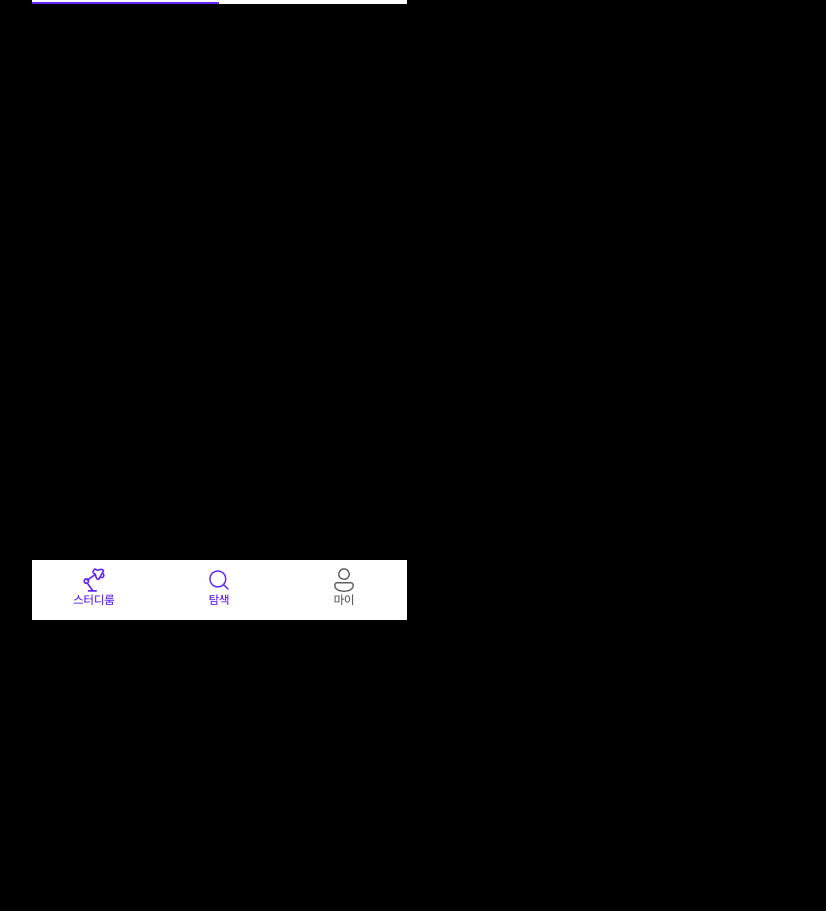
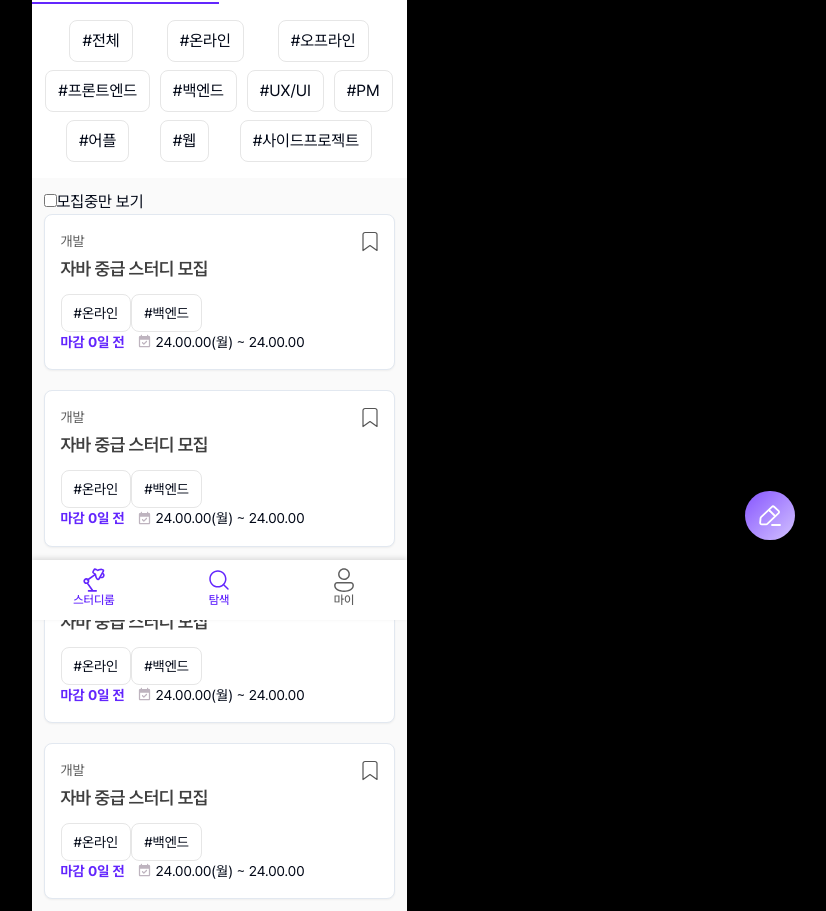
Before and after one commit to SuaJeong-winter/Swith_snProject, a Next.js app: page /search in a window 1280 px wide. Shown: the part 180-1091 px from the top of the page, without its empty margins (421-1247 px from the left). Before the commit the page ends 800 px from the top, so only its background shows below. Built offline with nearby package versions, Linux system fonts and the light colour scheme.

Commit message:
feat:스터디 탐색 필터, 리스트, 플로팅버튼 추가

```diff
--- a/app/search/page.tsx
+++ b/app/search/page.tsx
@@ -1,6 +1,18 @@
 import BottomNavBar from '~/components/common/bottom-nav-bar'
 import { Tabs, TabsList, TabsTrigger } from '~/components/ui/tabs'
 import SearchIcon from '~/assets/icon_search.svg'
+import CalendarMini from '~/assets/icon_calendar-mini.svg'
+import BookmarkOff from '~/assets/icon_bookmark-off.svg'
+import BookmarkOn from '~/assets/icon_bookmark-on.svg'
+import StudyCreateIcon from '~/assets/icon_study-create.svg'
+import { Chip } from '~/components/ui/chip'
+import {
+  Card,
+  CardContent,
+  CardDescription,
+  CardHeader,
+  CardTitle,
+} from '~/components/ui/card'
 
 export default function searchPage() {
   return (
@@ -14,7 +26,7 @@ export default function searchPage() {
           <input
             type="text"
             placeholder="어떤 스터디를 찾고 싶나요?"
-            className="w-11/12 rounded-md border border-[#DDDDDD] bg-[#F3F3F3] px-3 py-2 pl-9"
+            className="w-11/12 rounded-md border border-border bg-[#F3F3F3] px-3 py-2 pl-9"
           />
           <SearchIcon className="absolute left-6 top-1/4 h-5 w-5" />
         </form>
@@ -25,6 +37,109 @@ export default function searchPage() {
           <TabsTrigger value="find-mate">팀원 찾기</TabsTrigger>
         </TabsList>
       </Tabs>
+      {/* 검색 필터 */}
+      <section className="flex flex-wrap justify-evenly gap-2 bg-background px-3 py-4">
+        <Chip>#전체</Chip>
+        <Chip>#온라인</Chip>
+        <Chip>#오프라인</Chip>
+        <Chip>#프론트엔드</Chip>
+        <Chip>#백엔드</Chip>
+        <Chip>#UX/UI</Chip>
+        <Chip>#PM</Chip>
+        <Chip>#어플</Chip>
+        <Chip>#웹</Chip>
+        <Chip>#사이드프로젝트</Chip>
+      </section>
+      <section className="bg-[#FAFAFA] p-3">
+        <input type="checkbox" name="recruit" id="recruit" />
+        <label htmlFor="recruit">모집중만 보기</label>
+        <div className="flex flex-col gap-5">
+          <Card>
+            <CardHeader>
+              <div className="flex justify-between">
+                <CardDescription>개발</CardDescription>
+                <BookmarkOff />
+                {/* <BookmarkOn /> */}
+              </div>
+              <CardTitle>자바 중급 스터디 모집</CardTitle>
+            </CardHeader>
+            <CardContent>
+              {/* 태그 */}
+              <div>
+                <Chip>#온라인</Chip>
+                <Chip>#백엔드</Chip>
+              </div>
+              <span className="font-bold text-primary">마감 0일 전</span>
+              <CalendarMini className="mb-1 ml-3 mr-1 inline" />
+              <span>24.00.00(월) ~ 24.00.00</span>
+            </CardContent>
+          </Card>
+          <Card>
+            <CardHeader>
+              <div className="flex justify-between">
+                <CardDescription>개발</CardDescription>
+                <BookmarkOff />
+                {/* <BookmarkOn /> */}
+              </div>
+              <CardTitle>자바 중급 스터디 모집</CardTitle>
+            </CardHeader>
+            <CardContent>
+              {/* 태그 */}
+              <div>
+                <Chip>#온라인</Chip>
+                <Chip>#백엔드</Chip>
+              </div>
+              <span className="font-bold text-primary">마감 0일 전</span>
+              <CalendarMini className="mb-1 ml-3 mr-1 inline" />
+              <span>24.00.00(월) ~ 24.00.00</span>
+            </CardContent>
+          </Card>
+          <Card>
+            <CardHeader>
+              <div className="flex justify-between">
+                <CardDescription>개발</CardDescription>
+                <BookmarkOff />
+                {/* <BookmarkOn /> */}
+              </div>
+              <CardTitle>자바 중급 스터디 모집</CardTitle>
+            </CardHeader>
+            <CardContent>
+              {/* 태그 */}
+              <div>
+                <Chip>#온라인</Chip>
+                <Chip>#백엔드</Chip>
+              </div>
+              <span className="font-bold text-primary">마감 0일 전</span>
+              <CalendarMini className="mb-1 ml-3 mr-1 inline" />
+              <span>24.00.00(월) ~ 24.00.00</span>
+            </CardContent>
+          </Card>
+          <Card>
+            <CardHeader>
+              <div className="flex justify-between">
+                <CardDescription>개발</CardDescription>
+                <BookmarkOff />
+                {/* <BookmarkOn /> */}
+              </div>
+              <CardTitle>자바 중급 스터디 모집</CardTitle>
+            </CardHeader>
+            <CardContent>
+              {/* 태그 */}
+              <div>
+                <Chip>#온라인</Chip>
+                <Chip>#백엔드</Chip>
+              </div>
+              <span className="font-bold text-primary">마감 0일 전</span>
+              <CalendarMini className="mb-1 ml-3 mr-1 inline" />
+              <span>24.00.00(월) ~ 24.00.00</span>
+            </CardContent>
+          </Card>
+        </div>
+      </section>
+      {/* 플로팅 버튼 -> 스터디 생성 */}
+      <div className="fixed bottom-20 right-16 z-50 rounded-full bg-gradient-to-br from-[#8655FF] to-[#d3c2ff] p-3.5">
+        <StudyCreateIcon />
+      </div>
       <BottomNavBar />
     </>
   )
--- a/src/components/ui/card.tsx
+++ b/src/components/ui/card.tsx
@@ -23,9 +23,9 @@ const CardHeader = React.forwardRef<
 >(({ className, ...props }, ref) => (
   <div
     ref={ref}
-    className={cn('flex flex-col space-y-1.5 p-4', className)}
+    className={cn('flex flex-col space-y-2 p-4', className)}
     {...props}
-  />
+  /> //하단 간격 수정
 ))
 CardHeader.displayName = 'CardHeader'
 
@@ -36,11 +36,11 @@ const CardTitle = React.forwardRef<
   <h3
     ref={ref}
     className={cn(
-      'text-base font-semibold leading-none tracking-tight text-meetie-gray-75',
+      'text-lg font-semibold leading-none tracking-tight text-meetie-gray-75',
       className,
     )}
     {...props}
-  />
+  /> // 폰트크기수정
 ))
 CardTitle.displayName = 'CardTitle'
 
@@ -60,7 +60,7 @@ const CardContent = React.forwardRef<
   HTMLDivElement,
   React.HTMLAttributes<HTMLDivElement>
 >(({ className, ...props }, ref) => (
-  <div ref={ref} className={cn('p-4 pt-0', className)} {...props} />
+  <div ref={ref} className={cn('p-4 pt-0 text-sm', className)} {...props} /> // 폰트크기수정
 ))
 CardContent.displayName = 'CardContent'
 
```
